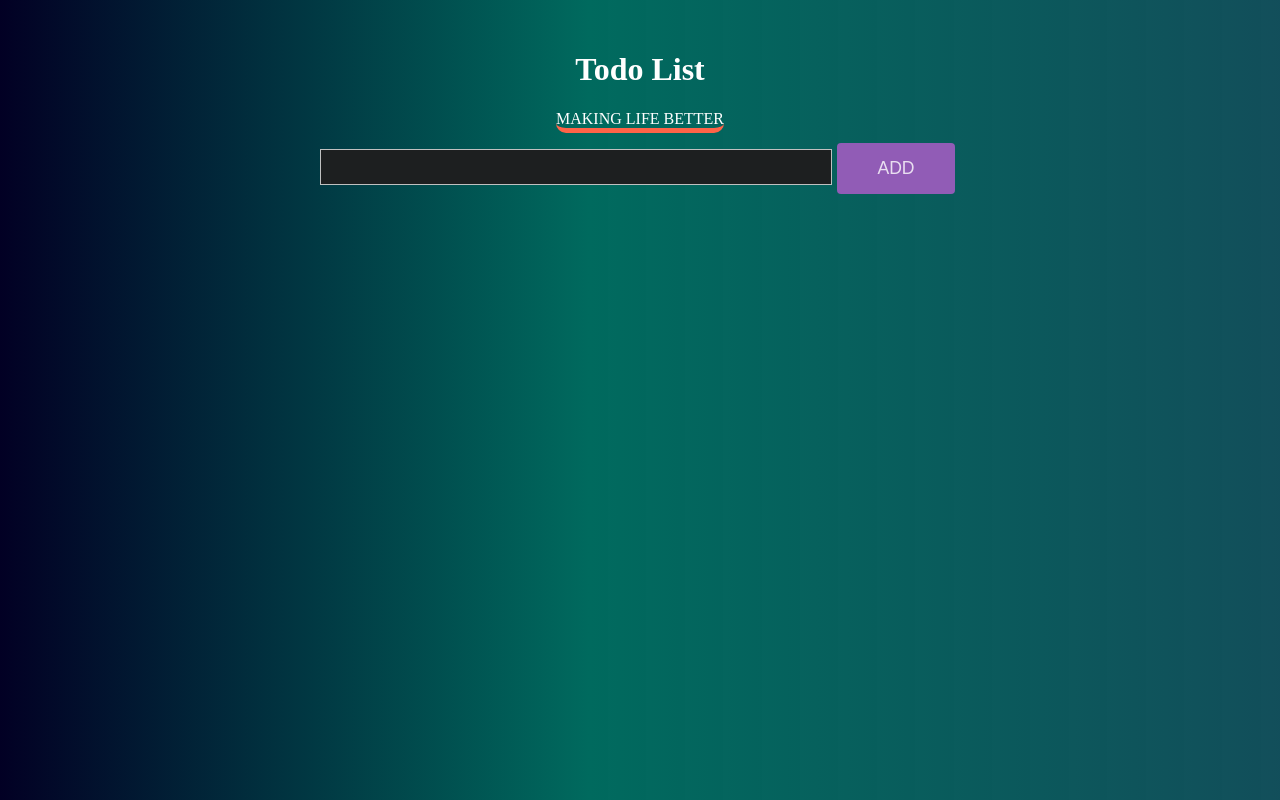
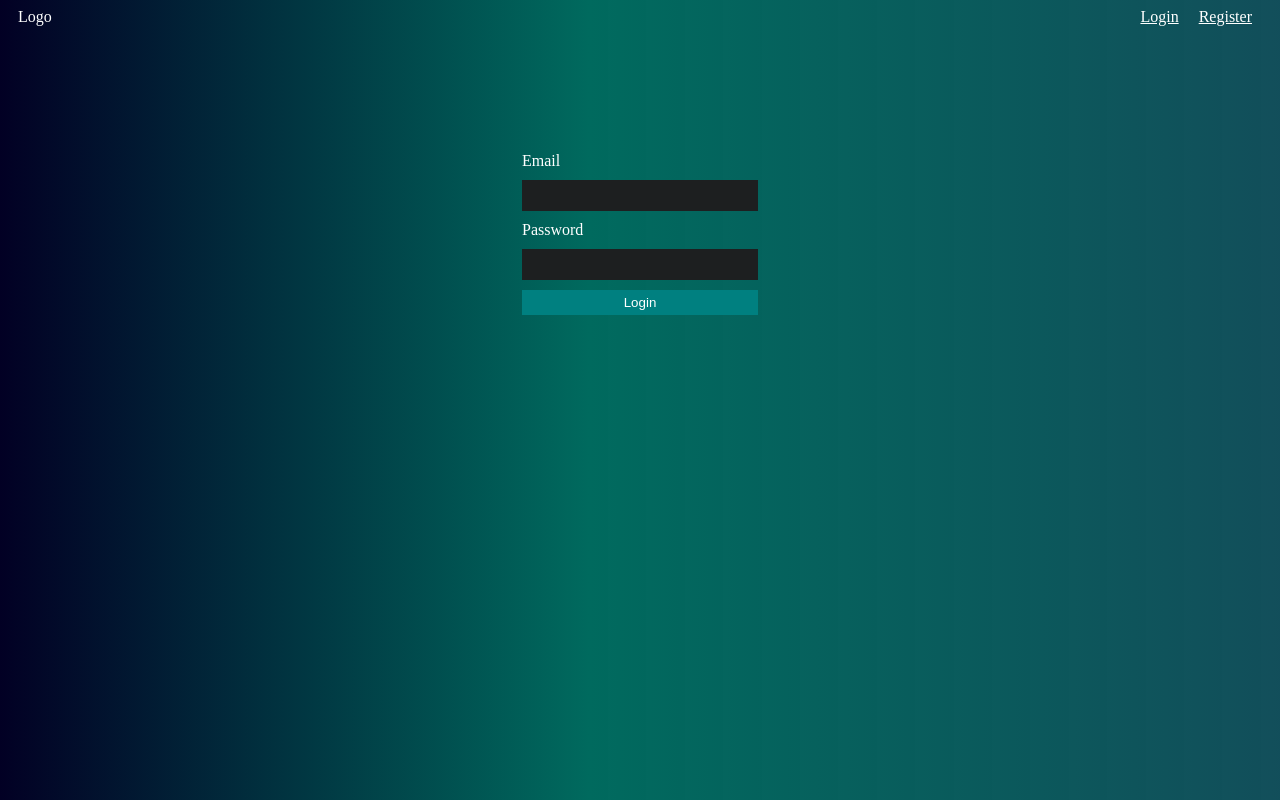
Before and after one commit to Samarath/Todos, a React (Create React App) app: page / in a window 1280 px wide. Built offline with nearby package versions, Linux system fonts and the light colour scheme.

Commit message:
made some component

```diff
--- a/src/Action/index.js
+++ b/src/Action/index.js
@@ -18,3 +18,24 @@ export const chekingDelete = (value) => {
         value
     }
 }
+
+export const isLogin = (value) => {
+    return {
+        type: 'LOGIN',
+        value
+    }
+}
+
+export const login = (value) => {
+    return {
+        type: 'LOG-IN',
+        value
+    }
+}
+
+export const register = (value) => {
+    return {
+        type: 'REGISTER',
+        value
+    }
+}
--- a/src/App.css
+++ b/src/App.css
@@ -14,7 +14,7 @@
     margin: 10px;
 }
 
-input{
+#input{
     min-width: 500px;
     padding: 5px;
     font-size: 1.3rem;
--- a/src/App.js
+++ b/src/App.js
@@ -2,14 +2,19 @@ import { useEffect} from 'react';
 import { useSelector, useDispatch } from 'react-redux';
 import './App.css';
 import Todos from './Component/Todos/Todos';
-import { storeInputs, removeItems, chekingDelete } from './Action/index';
+import { storeInputs, removeItems, chekingDelete} from './Action/index';
+import LogIn from './Component/LogIn/login';
+import Navbar from './Component/NavBar/Navbar';
+import Register from './Component/Register/Register';
 
 
 function App() {
 
   const storingInputs = useSelector((state) => state.storeTheInputs);
   const removingItems = useSelector((state) => state.removeTheItems);
-  const checkDelete = useSelector((state) => state.checkingTheDelete)
+  const checkDelete = useSelector((state) => state.checkingTheDelete);
+  const userLogin = useSelector((state) => state.userLogin);
+  const showLoginOrRegister = useSelector((state) => state.loginOrRegister)
   const dispatch = useDispatch();
 
 
@@ -88,14 +93,16 @@ function App() {
     }
    }
 
-  return (
-    <div className="App">
+   const showData = () => {
+     if(userLogin){
+
+     return (<div className="App">
         <div className='heading'>
           <h1>Todo List</h1>
           <p>MAKING LIFE BETTER</p>
         </div>
         <div>
-        <input type='text' name='text' id='input'/>
+          <input type='text' name='text' id='input' className='addtodo'/>
           <button onClick={() => inputs()} className='button glow-button'>Add</button>
         </div>
 
@@ -113,11 +120,27 @@ function App() {
 
             );
           })}
+      </div>)
+     }
+   }
 
+   const showLinks = () => {
+    if(showLoginOrRegister === 'login'){
+        return <LogIn />
+    }else if(showLoginOrRegister === 'register'){
+        return  <Register />
+    }else if(showLoginOrRegister === ''){
+      return showData();
+    }
+   }
 
+  return (
+    <>
+      <Navbar loginValue={userLogin}/>
+      {showLinks()}
+    </>
+  );
 
-    </div>
-  );
 }
 
 export default App;
--- /dev/null
+++ b/src/Component/LogIn/login.css
@@ -0,0 +1,27 @@
+.forms{
+    margin: 10%;
+    display: flex;
+    flex-direction: column;
+    justify-content: center;
+    align-items: center;
+}
+
+#email, #password{
+    min-width: 100px;
+    margin: 10px 0 10px 0;
+    padding: 5px;
+    font-size: 1.1rem;
+    background-color: #1d1f20;
+    color: white;
+    border: none;
+}
+
+#submit{
+    width: 100%;
+    min-width: 100px;
+    padding: 5px 10px;
+    color: white;
+    background-color: teal;
+    border: none;
+    cursor: pointer;
+}
--- /dev/null
+++ b/src/Component/LogIn/login.js
@@ -0,0 +1,63 @@
+import './login.css';
+import {useDispatch, useSelector} from 'react-redux'
+import { isLogin, login} from '../../Action';
+
+const LogIn = () => {
+
+  const dispatch = useDispatch()
+  const userLogin = useSelector((state) => state.userLogin);
+
+
+  const dataBase = [
+    {
+      email: 's@gmail.com',
+      password: '123'
+    },
+    {
+      email: 'p@gmail.com',
+      password: '456'
+    }
+  ]
+
+  const onSubmit = (e) => {
+    e.preventDefault();
+    const email = e.target[0].value;
+    const password = e.target[1].value
+
+    dataBase.forEach(item => {
+      if(item['email'] === email && item['password'] === password){
+        dispatch(isLogin(true));
+        dispatch(login(''));
+      }
+
+    })
+    console.log(userLogin, 'user login  ')
+
+    e.target[0].value = '';
+    e.target[1].value = '';
+  }
+
+    return(
+      <div className="forms">
+        <form onSubmit={onSubmit}>
+        <label htmlFor='email'>
+            Email
+            <br />
+            <input type='email' id="email" name="login_email"/>
+        </label>
+         <br />
+        <label htmlFor='password'>
+            Password
+            <br />
+            <input type='password' id="password" name="login_password"/>
+        </label>
+        <label htmlFor='submit'>
+          <br />
+            <input type='submit' id="submit" name="submit_button" value='Login'/>
+        </label>
+      </form>
+      </div>
+    )
+}
+
+export default LogIn;
--- /dev/null
+++ b/src/Component/NavBar/Navbar.css
@@ -0,0 +1,11 @@
+.navbar{
+    display: flex;
+    justify-content: space-between;
+    margin: 0 10px;
+}
+
+.navbar span{
+    margin: 10px;
+    text-decoration: underline;
+    cursor: pointer;
+}
--- /dev/null
+++ b/src/Component/NavBar/Navbar.js
@@ -0,0 +1,43 @@
+import './Navbar.css';
+import LogIn from '../LogIn/login';
+import Register from '../Register/Register';
+import { login, register} from '../../Action';
+import { useSelector, useDispatch } from 'react-redux';
+
+const Navbar = ({loginValue}) => {
+
+    const dispatch = useDispatch();
+
+    const LR = (value) => {
+         if(value === 'login'){
+            dispatch(login(value));
+         }else if(value === 'register'){
+            dispatch(register(value));
+         }
+    }
+
+    const showConditonalData = () => {
+        if(loginValue){
+           return <span onClick={() => LR('login')}>Logout</span>
+        }else {
+            return (
+                <>
+                <span onClick={() => LR('login')}>Login</span>
+                <span onClick={() => LR('register')}>Register</span>
+                </>
+            )
+        }
+    }
+
+    return (
+        <div className="navbar">
+            <div>Logo</div>
+
+            <div>
+                {showConditonalData()}
+            </div>
+        </div>
+    )
+}
+
+export default Navbar;
--- /dev/null
+++ b/src/Component/Register/Register.css
@@ -0,0 +1,19 @@
+#Register{
+    width: 100%;
+    min-width: 100px;
+    padding: 5px 10px;
+    color: white;
+    background-color: teal;
+    border: none;
+    cursor: pointer;
+}
+
+#name{
+    min-width: 100px;
+    margin: 10px 0 10px 0;
+    padding: 5px;
+    font-size: 1.1rem;
+    background-color: #1d1f20;
+    color: white;
+    border: none;
+}
--- /dev/null
+++ b/src/Component/Register/Register.js
@@ -0,0 +1,43 @@
+import './Register.css';
+
+const Register = () => {
+
+  const onSubmit = (e) => {
+    e.preventDefault();
+    const email = e.target[0].value;
+    const password = e.target[1].value
+
+    e.target[0].value = '';
+    e.target[1].value = '';
+  }
+
+    return(
+      <div className="forms">
+        <form onSubmit={onSubmit}>
+        <label htmlFor='name'>
+            Name
+            <br />
+            <input type='text' id="name" name="login_email" placeholder="Enter your name"/>
+        </label>
+        <br />
+        <label htmlFor='email'>
+            Email
+            <br />
+            <input type='email' id="email" name="login_email" placeholder="Enter your email"/>
+        </label>
+         <br />
+        <label htmlFor='password'>
+            Password
+            <br />
+            <input type='password' id="password" name="login_password" placeholder="Enter your password"/>
+        </label>
+        <label htmlFor='Register'>
+          <br />
+            <input type='submit' id="Register" name="Register_button" value='Register'/>
+        </label>
+      </form>
+      </div>
+    )
+}
+
+export default Register;
--- /dev/null
+++ b/src/Reducers/IsLogin.js
@@ -0,0 +1,11 @@
+const initialState = false;
+
+const userLogin = (state=initialState, action) => {
+    switch(action.type){
+        case 'LOGIN':
+            return action.value
+        default: return state
+    }
+}
+
+export default userLogin;
--- /dev/null
+++ b/src/Reducers/LoginOrRegister.js
@@ -0,0 +1,13 @@
+const initialStage = 'login';
+
+const loginOrRegister = (state = initialStage, action) => {
+    switch (action.type) {
+        case 'LOG-IN':
+            return action.value
+        case 'REGISTER':
+            return 'register'
+        default: return state
+    }
+}
+
+export default loginOrRegister;
--- a/src/Reducers/index.js
+++ b/src/Reducers/index.js
@@ -1,12 +1,16 @@
 import storeTheInputs from "./StoreInputs";
 import removeTheItems from "./RemoveItems";
 import checkingTheDelete from "./CheckingDelete";
+import userLogin from "./IsLogin";
+import loginOrRegister from "./LoginOrRegister";
 import { combineReducers} from "redux";
 
 const rootReducers = combineReducers({
     storeTheInputs,
     removeTheItems,
-    checkingTheDelete
+    checkingTheDelete,
+    userLogin,
+    loginOrRegister
 });
 
 export default rootReducers;
```
Lines whose indentation alone changed are shown as unchanged.
